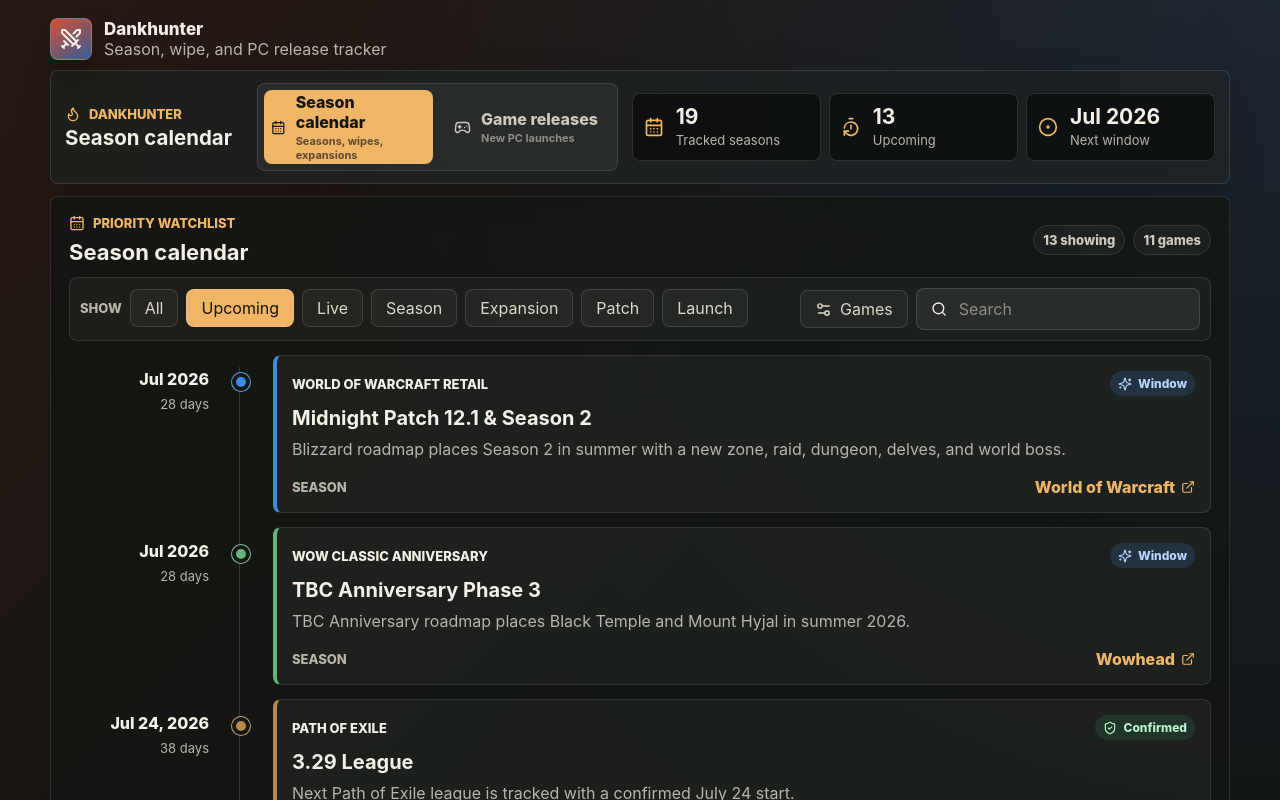
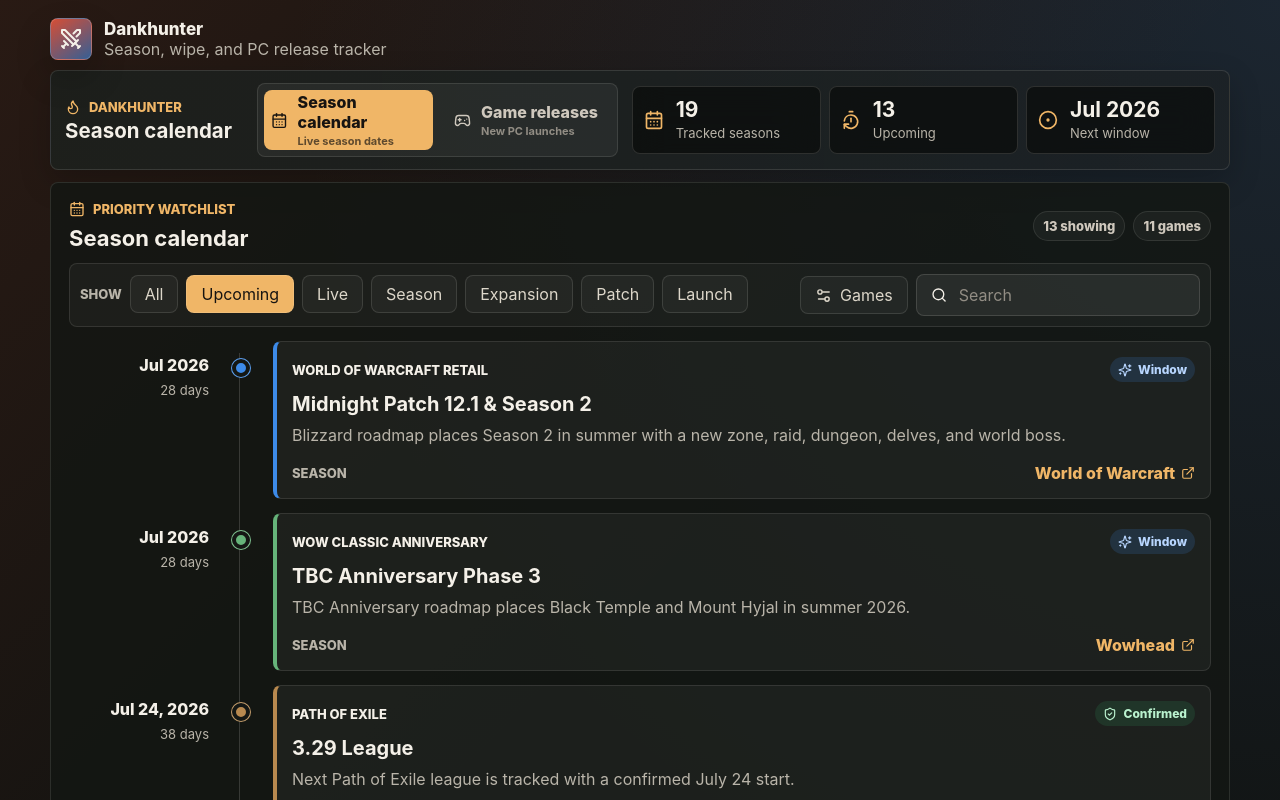
Before and after one commit to andrhagman/dankhunter, a React (Vite) app: page / in a window 1280 px wide. Shown: the top 800 px of the page. Built offline with nearby package versions, Linux system fonts and the light colour scheme.

Commit message:
Align mode button subtitles

```diff
--- a/src/main.tsx
+++ b/src/main.tsx
@@ -176,7 +176,7 @@
               <CalendarDays size={17} />
               <span>
                 Season calendar
-                <small>Seasons, wipes, expansions</small>
+                <small>Live season dates</small>
               </span>
             </button>
             <button
```
